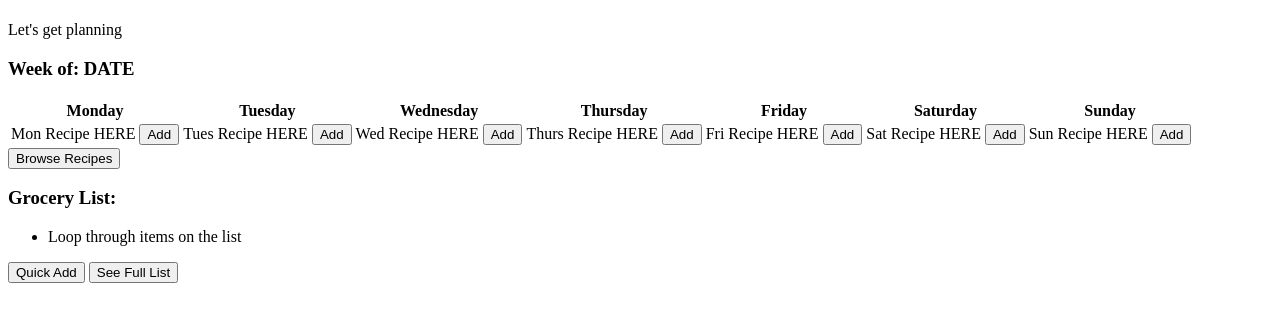
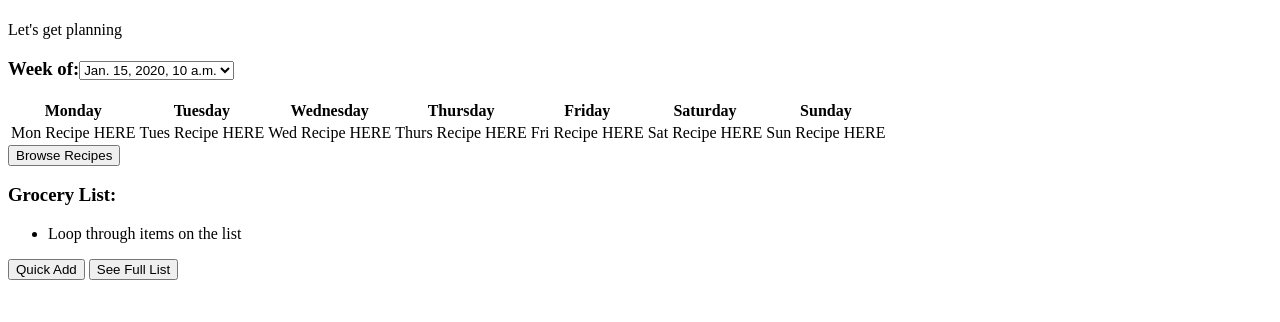
Before and after one commit to JenniferFulton/menu_maker, a Django app: template menu/planner/templates/home_page.html in a window 1280 px wide. Shown: the part 126-448 px from the top of the page. Run offline with Django 3.2, Linux system fonts and the light colour scheme; the template is opened without the code that fills it: most values are stand-ins (such as "Sample title", 1, 10 or a date in 2020).

Commit message:
Model for menu created and home page adjusted so a user will be able to choose from their menus. Need to create a function to add a menu

```diff
--- a/menu/planner/templates/home_page.html
+++ b/menu/planner/templates/home_page.html
@@ -33,7 +33,11 @@
 
         <div class="week">
             <!-- this will display the week a looks view with the menu the user has select -->
-            <h3>Week of: DATE</h3>
+            <h3>Week of:<select>
+                {% for menu in all_menus %}
+                    <option>{{menu.date}}</option>
+                {% endfor %}
+            </select></h3>
             <table>
                 <thead>
                     <th>Monday</th>
@@ -45,27 +49,13 @@
                     <th>Sunday</th>
                 </thead>
                 <tbody>
-                    <td>Mon Recipe HERE
-                        <button onclick='location.href=""'>Add</button>
-                    </td>
-                    <td>Tues Recipe HERE
-                        <button>Add</button>
-                    </td>
-                    <td>Wed Recipe HERE
-                        <button>Add</button>
-                    </td>
-                    <td>Thurs Recipe HERE
-                        <button>Add</button>
-                    </td>
-                    <td>Fri Recipe HERE
-                        <button>Add</button>
-                    </td>
-                    <td>Sat Recipe HERE
-                        <button>Add</button>
-                    </td>
-                    <td>Sun Recipe HERE
-                        <button>Add</button>
-                    </td>
+                    <td>Mon Recipe HERE</td>
+                    <td>Tues Recipe HERE</td>
+                    <td>Wed Recipe HERE</td>
+                    <td>Thurs Recipe HERE</td>
+                    <td>Fri Recipe HERE</td>
+                    <td>Sat Recipe HERE</td>
+                    <td>Sun Recipe HERE</td>
                 </tbody>
             </table>
         </div>
```
Also changed, not shown: menu/planner/models.py (+11 -11 lines), menu/planner/migrations/0004_menu.py (added).
